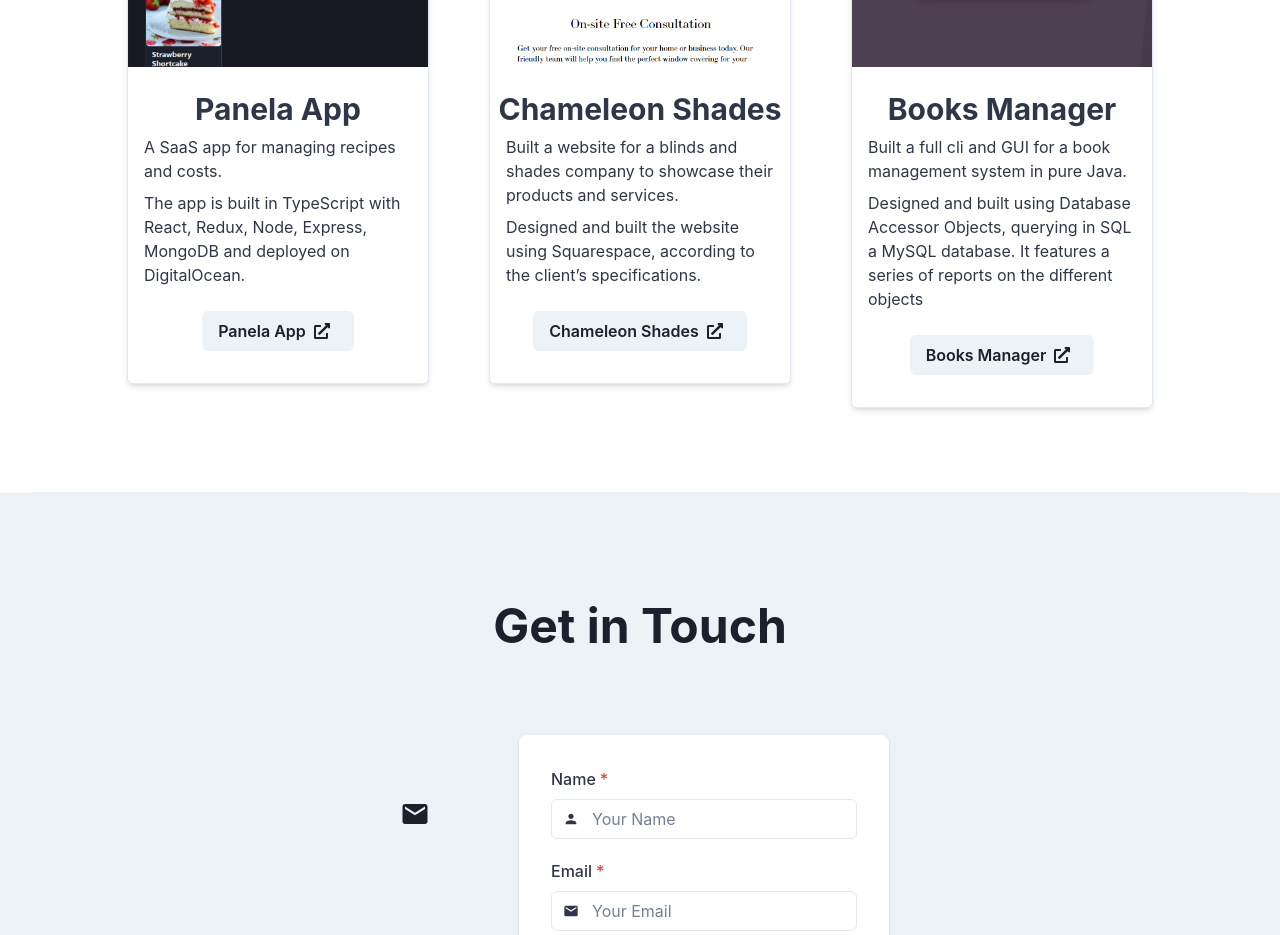
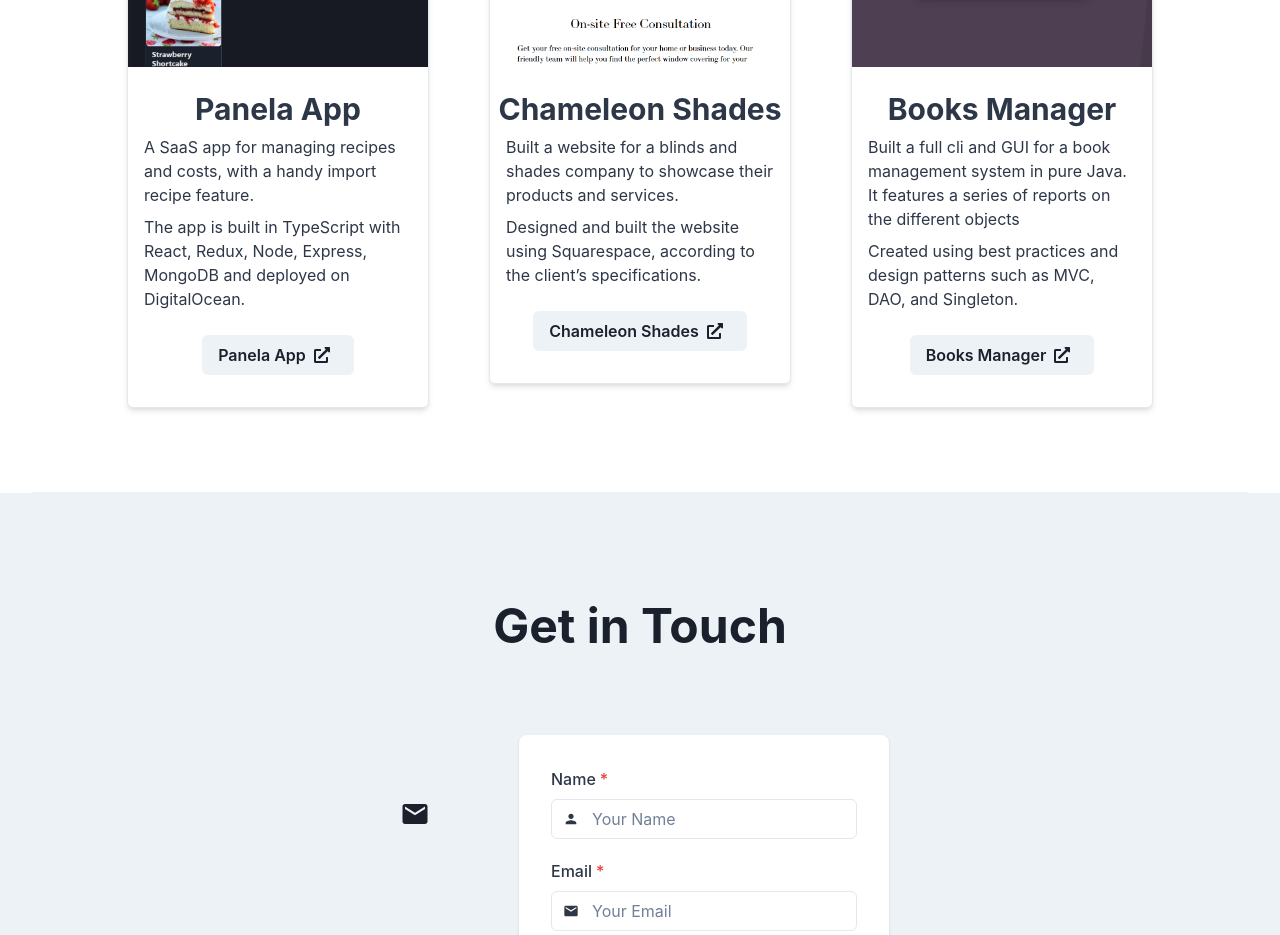
Before and after one commit to Zenb0t/feliperibeiro, a React (Create React App) app: page / in a window 1280 px wide. Shown: the part 2180-3115 px from the top of the page. Built offline with nearby package versions, Linux system fonts and the light colour scheme.

Commit message:
Add FlipCard component to Projects.js

```diff
--- a/src/components/Projects.js
+++ b/src/components/Projects.js
@@ -17,12 +17,13 @@
 import chameleonImg from '../assets/chameleon_website.png';
 import panela from '../assets/panela.png';
 import terminalImg from '../assets/Terminal.jpg';
+import FlipCard from './FlipCard';
 
 const ProjectList = [
     {
         id: 1,
         name: 'Panela App',
-        description: [`A SaaS app for managing recipes and costs.`,
+        description: [`A SaaS app for managing recipes and costs, with a handy import recipe feature.`,
             `The app is built in TypeScript with React, Redux, Node, Express, MongoDB and deployed on DigitalOcean.`],
         img: panela,
         url: 'https://panela.app'
@@ -38,8 +39,8 @@
     {
         id: 3,
         name: 'Books Manager',
-        description: ['Built a full cli and GUI for a book management system in pure Java.',
-            'Designed and built using Database Accessor Objects, querying in SQL a MySQL database. It features a series of reports on the different objects'],
+        description: ['Built a full cli and GUI for a book management system in pure Java. It features a series of reports on the different objects',
+            'Created using best practices and design patterns such as MVC, DAO, and Singleton.'],
         img:  terminalImg,
         url: 'https://github.com/Zenb0t/booksmana'
     },
@@ -77,6 +78,13 @@
     )
 }
 
+const ProjectCard = ({ img, name, description, url }) => {
+
+    let testContent = <ProjectItem img={img} name={name} description={description} url={url} />
+
+    return <FlipCard frontContent={testContent} backContent={testContent} />
+}
+
 export default function Projects() {
     return (
         <Flex as={'section'} py={useBreakpointValue({ base: 8, md: 20 })} id="projects">
```
